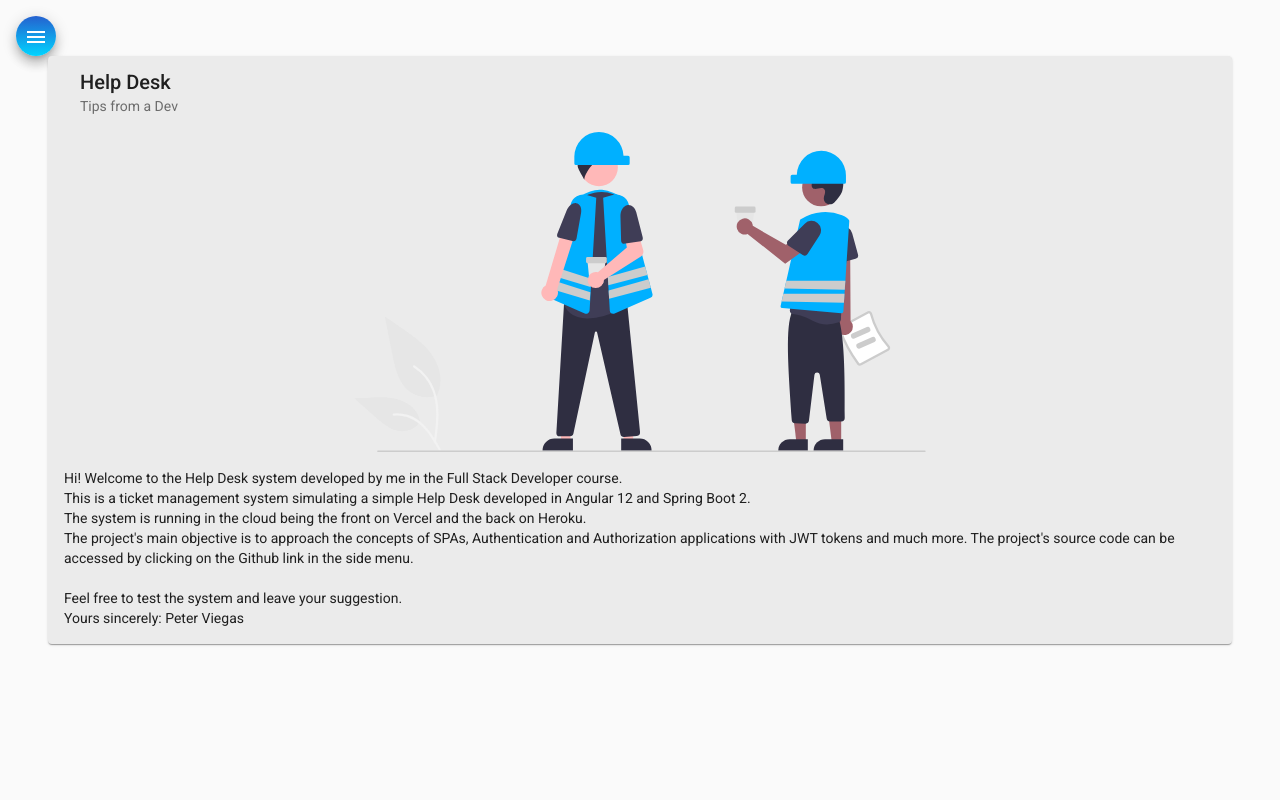
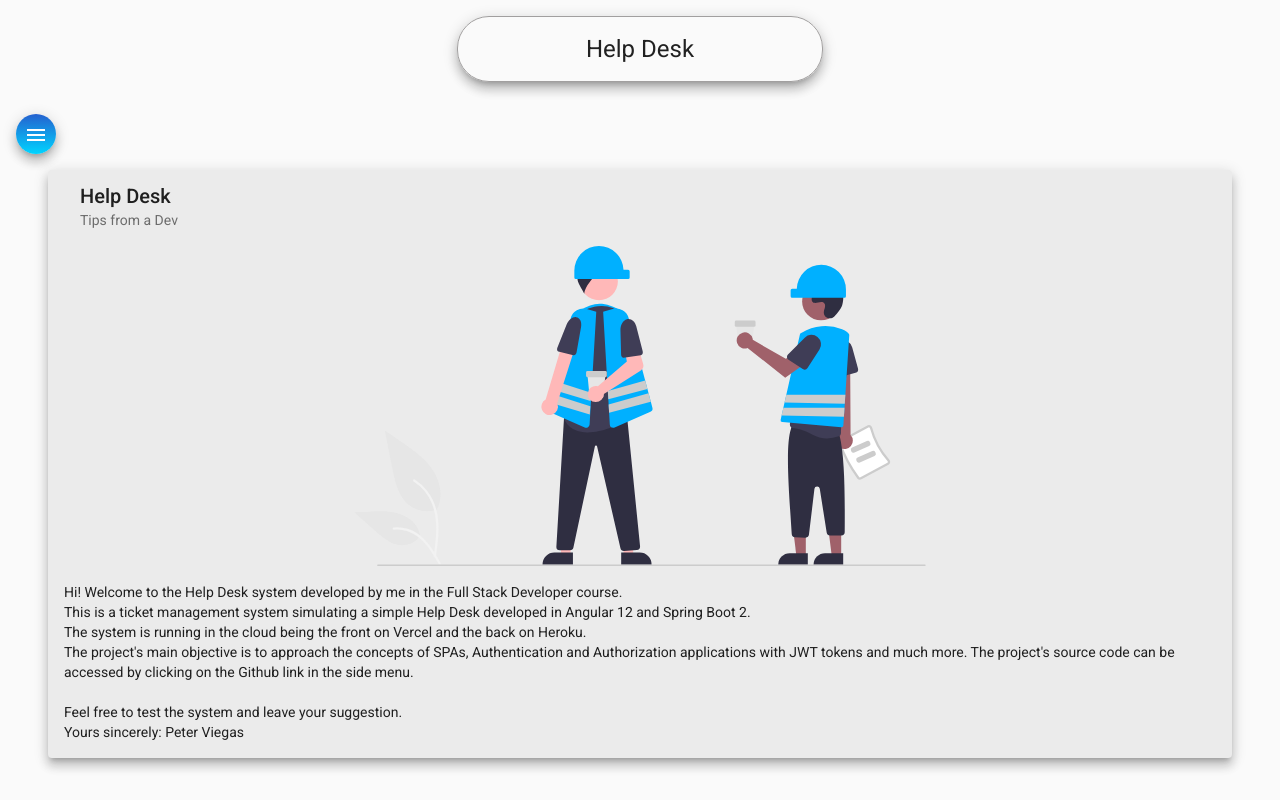
Before and after one commit to peterviegas/helpdesk-front, an Angular app: page /home in a window 1280 px wide. Built offline with nearby package versions, Linux system fonts and the light colour scheme.

Commit message:
HTML and CSS for Header

```diff
--- a/src/app/components/header/header.component.css
+++ b/src/app/components/header/header.component.css
@@ -0,0 +1,12 @@
+.container {
+    display: flex;
+    align-items: center;
+    justify-content: center;
+}
+
+h1 {
+    margin-top: 1rem;
+    border: 1px solid rgb(161, 159, 159);
+    padding: 1rem 10%;
+    border-radius: 2rem;
+}
--- a/src/app/components/header/header.component.html
+++ b/src/app/components/header/header.component.html
@@ -1 +1,3 @@
-<p>header works!</p>
+<div class="container">
+    <h1 class="mat-elevation-z8">Help Desk</h1>
+</div>
--- a/src/app/components/home/home.component.css
+++ b/src/app/components/home/home.component.css
@@ -1,6 +1,6 @@
 .card {
     width: 90%;
-    margin: auto;
+    margin: 1rem auto;
     background-color: rgb(235, 235, 235, 235);
 }
 
--- a/src/app/components/home/home.component.html
+++ b/src/app/components/home/home.component.html
@@ -1,4 +1,4 @@
-<mat-card class="card">
+<mat-card class="card mat-elevation-z8">
     <mat-card-header>
         <mat-card-title>Help Desk</mat-card-title>
         <mat-card-subtitle>Tips from a Dev</mat-card-subtitle>
--- a/src/app/components/nav/nav.component.html
+++ b/src/app/components/nav/nav.component.html
@@ -21,6 +21,7 @@
     </mat-drawer>
 
     <div class="sidenav-content">
+        <app-header></app-header>
         <button class="menu mat-elevation-z8 " (click)="drawer.toggle()" mat-icon-button>
             <mat-icon>menu</mat-icon>
        </button>
```
